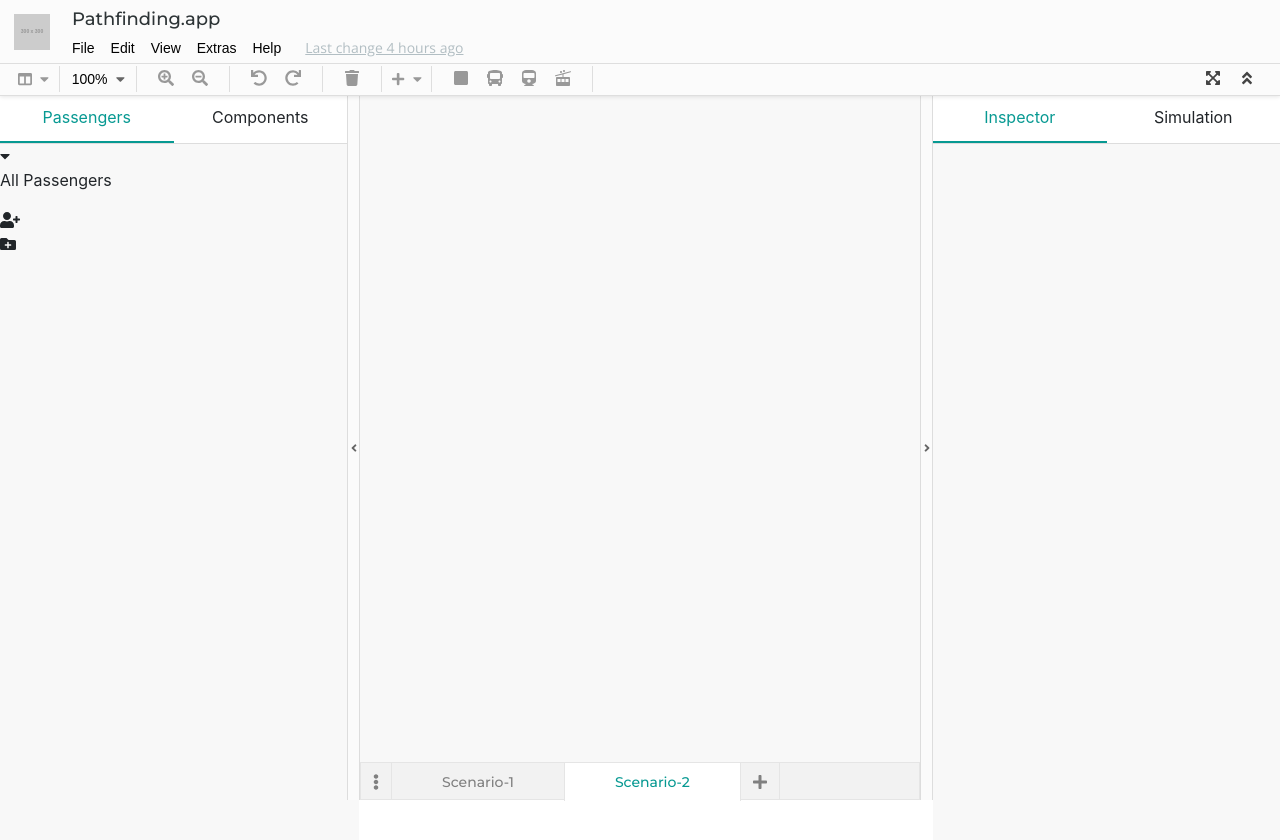
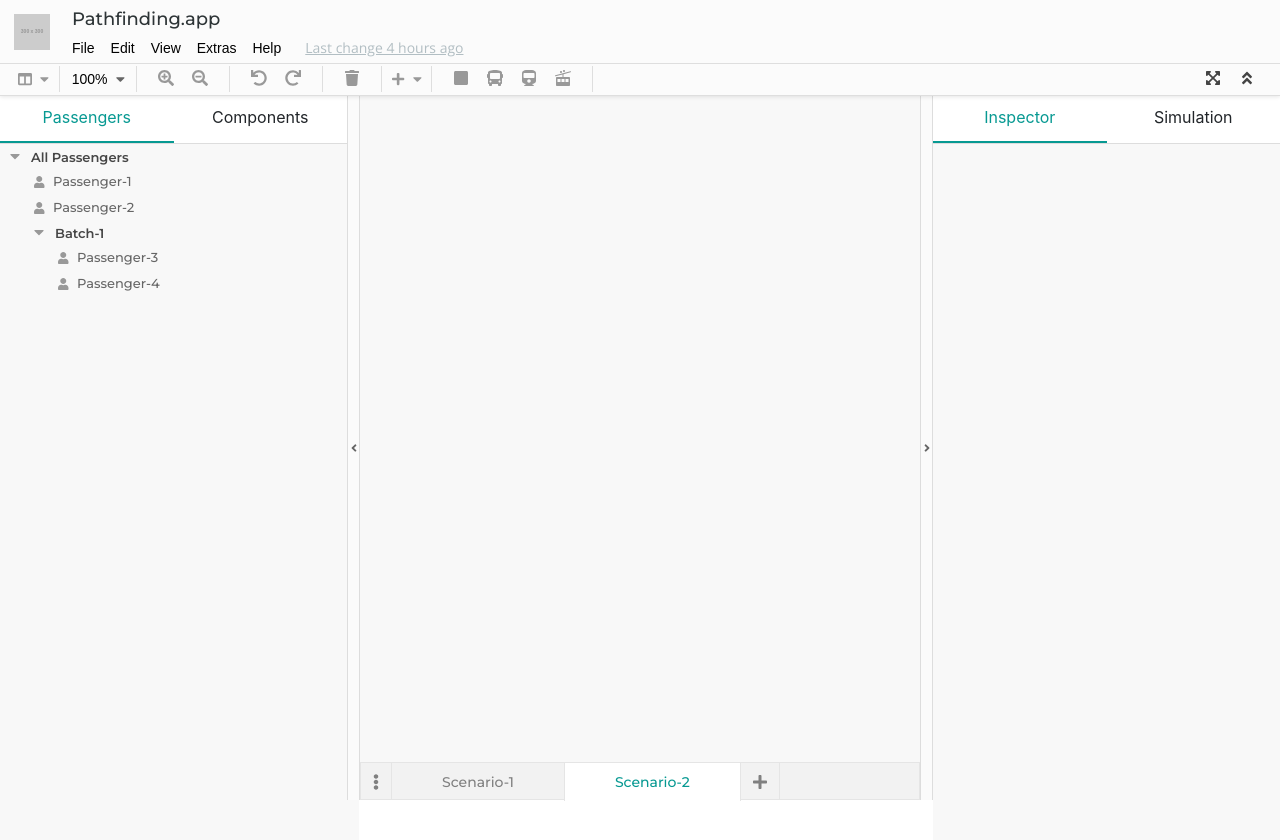
Before and after one commit to marknoone/pathfinding.app, a React (Create React App) app: page / in a window 1280 px wide. Shown: the top 840 px of the page. Built offline with nearby package versions, Linux system fonts and the light colour scheme.

Commit message:
Added passenger tree component

```diff
--- a/src/editor/components/leftPanel/components/passengerView/constants.ts
+++ b/src/editor/components/leftPanel/components/passengerView/constants.ts
@@ -27,8 +27,6 @@ export type PassengerDirectory = {
     id: number
     name: string
     children: number[]
-
-    isCollapsed: boolean
 }
 
 export type Passenger = {
--- a/src/editor/components/leftPanel/components/passengerView/passengerDirElem.tsx
+++ b/src/editor/components/leftPanel/components/passengerView/passengerDirElem.tsx
@@ -1,9 +1,9 @@
 import React, {useState, useMemo} from 'react';
+import { PassengerElement } from './passengerView';
 import { useSelector } from 'react-redux';
-import { IDProps } from './passengerView';
 import { AppState } from '../../../../../store';
-import { makeGetPassengerElemByIDPropsSelector } from './selectors'
-import { Passenger, PassengerDirectory, isPassengerDirectory } from './constants';
+import { makeGetChildElemsByIDSelector } from './selectors';
+import { PassengerDirectory, isPassengerDirectory } from './constants';
 import { FontAwesomeIcon } from '@fortawesome/react-fontawesome';
 import { faCaretRight, faCaretDown, faFolderPlus, faUserPlus } from '@fortawesome/free-solid-svg-icons';
 import {
@@ -12,34 +12,50 @@ import {
     DirName,
     HoverIcon,
     ChildrenList,
-    CollapseIcon
+    CollapseIcon,
+    Icon
 } from './passengerView.css';
 
-const PassengerDirectoryElement: React.FunctionComponent<IDProps> = (props) => {
+type PDProps = { dir: PassengerDirectory }
+const PassengerDirectoryElement: React.FunctionComponent<PDProps> = (props) => {
     const [isHovering, setIsHovering] = useState(false);
-    const getPassengerElemByIDProps = useMemo(makeGetPassengerElemByIDPropsSelector, [])
-    const dir = useSelector((state: AppState) =>
-        getPassengerElemByIDProps(state, props.id)) as PassengerDirectory
+    const [isCollapsed, setIsCollapsed] = useState(false);
+    const getChildElemsByID = useMemo(makeGetChildElemsByIDSelector, [])
+    const children = useSelector((state: AppState) => getChildElemsByID(state, props.dir.id))
+    console.log(children)
 
-    return <div
-            style={PassengerDirectoryStyle}
+    return <div style={PassengerDirectoryStyle} >
+        <div
             onMouseEnter={() => setIsHovering(true)}
             onMouseLeave={() => setIsHovering(false)}
+            onClick={() => { setIsCollapsed(!isCollapsed)}}
+            style={ListElement}
         >
-        <div style={ListElement}>
-            <div style={CollapseIcon}>
-                <FontAwesomeIcon icon={dir.isCollapsed?faCaretRight:faCaretDown}/>
+            <div style={{...CollapseIcon, ...(isCollapsed && {padding: '0px 3px'})}}>
+                <FontAwesomeIcon icon={!isCollapsed?faCaretDown:faCaretRight}/>
             </div>
-            <p style={DirName}>{dir.name}</p>
-            <div style={HoverIcon}>
-                <div style={{}}><FontAwesomeIcon icon={faUserPlus} /></div>
-                <div style={{}}><FontAwesomeIcon icon={faFolderPlus} /></div>
-            </div>
+            <p style={DirName}>{props.dir.name}</p>
+            {
+                isHovering?
+                    <div style={HoverIcon}>
+                        <div style={{...Icon, fontSize: '11px'}}><FontAwesomeIcon icon={faUserPlus} /></div>
+                        <div style={{...Icon, fontSize: '15px'}}><FontAwesomeIcon icon={faFolderPlus} /></div>
+                    </div>
+                : null
+            }
         </div>
         {
-            !dir.isCollapsed?
+            !isCollapsed?
             <div style={ChildrenList}>
-
+                {
+                    children.map( (child) => {
+                        if(isPassengerDirectory(child)){
+                            return <PassengerDirectoryElement key={child.id} dir={child} />
+                        } else {
+                            return <PassengerElement key={child.id} passenger={child} />
+                        }
+                    })
+                }
             </div>:
             null
         }
--- a/src/editor/components/leftPanel/components/passengerView/passengerView.css.tsx
+++ b/src/editor/components/leftPanel/components/passengerView/passengerView.css.tsx
@@ -4,22 +4,75 @@ export const BaseStyle: CSS.Properties = {
 }
 
 export const PassengerDirectoryStyle: CSS.Properties = {
+    verticalAlign: 'top',
+    cursor: 'pointer'
 }
 
 export const PassengerElementStyle: CSS.Properties = {
+    height: '26px',
+    padding: '0px 8px'
+}
+
+export const PassengerIcon: CSS.Properties = {
+    display: "inline-block",
+    width: "16px",
+    fontSize: "12px",
+    lineHeight: '22px',
+    color: '#999',
+    paddingLeft: '2px'
+}
+
+export const PassengerP: CSS.Properties = {
+    display: 'inline-block',
+    fontFamily: "'Montserrat', sans-serif",
+    fontSize: '13px',
+    fontWeight: 500,
+    color: '#666',
+    margin: 0,
+    paddingLeft: '5px'
 }
 
 export const ListElement: CSS.Properties = {
+    padding: "0px 10px",
+    height: '24px',
+    verticalAlign: 'top'
 }
 
 export const CollapseIcon: CSS.Properties = {
+    display: "inline-block",
+    width: "16px",
+    fontSize: "16px",
+    lineHeight: '22px',
+    color: '#999'
 }
 
 export const DirName: CSS.Properties = {
+    display: 'inline-block',
+    fontFamily: "'Montserrat', sans-serif",
+    fontSize: '13px',
+    fontWeight: 600,
+    color: '#464646',
+    margin: 0,
+    paddingLeft: '5px'
 }
 
 export const HoverIcon: CSS.Properties = {
+    display: 'inline-block',
+    float: 'right',
+    verticalAlign: 'top',
+    paddingRight: '8px'
+}
+
+export const Icon: CSS.Properties = {
+    display: 'inline-block',
+    color: '#999',
+    margin: '0px 6px',
+    cursor: 'pointer',
+    lineHeight: '28px',
+    verticalAlign: 'top'
 }
 
 export const ChildrenList: CSS.Properties = {
+    paddingBottom: '4px',
+    paddingLeft: '24px'
 }
--- a/src/editor/components/leftPanel/components/passengerView/passengerView.tsx
+++ b/src/editor/components/leftPanel/components/passengerView/passengerView.tsx
@@ -1,27 +1,34 @@
-import React, { useState } from 'react';
-import PassengerDirectoryElement from './passengerDirElem'
+import { useSelector } from 'react-redux';
+import React, { useState, useMemo } from 'react';
+import PassengerDirectoryElement from './passengerDirElem';
+import { makeGetPassengerElemByIDSelector } from './selectors';
+import { PassengerDirectory, Passenger } from './constants';
+import { FontAwesomeIcon } from '@fortawesome/react-fontawesome';
+import { faUser } from '@fortawesome/free-solid-svg-icons';
+import { AppState } from '../../../../../store';
 import {
     BaseStyle,
-    PassengerElementStyle
+    PassengerElementStyle,
+    PassengerIcon,
+    PassengerP
 } from './passengerView.css';
 
-export type IDProps = {
-    id: number
-}
+const PassengerView: React.FunctionComponent = (props) => {
+    const getPassengerElemByID = useMemo(makeGetPassengerElemByIDSelector, [])
+    const dir = useSelector((state: AppState) =>
+        getPassengerElemByID(state, 0)) as PassengerDirectory
 
-const PassengerView: React.FunctionComponent = (props) => {
     return <div style={BaseStyle}>
-        <PassengerDirectoryElement id={0}/>
+        <PassengerDirectoryElement key={0} dir={dir}/>
     </div>;
 }
 
-
-const PassengerElement: React.FunctionComponent<IDProps> = (props) => {
-    const [isHovering, setIsHovering] = useState(false)
-    return <div style={PassengerElementStyle}>
-
+type PProps = { passenger: Passenger }
+export const PassengerElement: React.FunctionComponent<PProps> = (props) =>
+    <div style={PassengerElementStyle}>
+        <div style={PassengerIcon}><FontAwesomeIcon icon={faUser} /></div>
+        <p style={PassengerP}>{props.passenger.name}</p>
     </div>
-}
 
 
 export default PassengerView;
--- a/src/editor/components/leftPanel/components/passengerView/reducer.ts
+++ b/src/editor/components/leftPanel/components/passengerView/reducer.ts
@@ -8,7 +8,6 @@ const initialState: PassengerState = {
             id: 0,
             name: "All Passenger Trips",
             children: [],
-            isCollapsed: false,
         }
     }
 }
--- a/src/editor/components/leftPanel/components/passengerView/selectors.ts
+++ b/src/editor/components/leftPanel/components/passengerView/selectors.ts
@@ -1,7 +1,6 @@
 import { createSelector } from 'reselect';
 import { AppState } from '../../../../../store';
-import { PassengerState, PassengerTree, Passenger, PassengerDirectory } from './constants';
-import { IDProps } from './passengerView';
+import { PassengerState, PassengerTree, Passenger, PassengerDirectory, isPassengerDirectory } from './constants';
 
 const getPassengerState = (state: AppState) => state.scenario.scenarios[state.scenario.activeScenarioIdx].passengers
 export const getPassengerTree = createSelector<AppState, PassengerState, PassengerTree>(
@@ -9,7 +8,19 @@ export const getPassengerTree = createSelector<AppState, PassengerState, Passeng
     (s: PassengerState) => s.tree
 );
 
-export const makeGetPassengerElemByIDPropsSelector = () => createSelector(
+export const makeGetPassengerElemByIDSelector = () => createSelector(
         [ getPassengerState, (_: any, id:number) => id ],
         (s: PassengerState, id) => s.tree[id]
 );
+
+export const makeGetChildElemsByIDSelector = () => createSelector(
+        [ getPassengerState, (_: any, id:number) => id ],
+        (s: PassengerState, id) => {
+            const item = s.tree[id]
+            if(isPassengerDirectory(item)) {
+                return item.children.map((idx: number) => s.tree[idx])
+            } else {
+                return []
+            }
+        }
+);
--- a/src/editor/reducer.ts
+++ b/src/editor/reducer.ts
@@ -40,14 +40,14 @@ const initialState = {
         }},
 
         passengers: { nextId: 6, tree: {
-            0 : {id: 0, name: "All Passengers", isCollapsed: false, isHovering: false, children: [1, 2, 3]},
+            0 : {id: 0, name: "All Passengers", children: [1, 2, 3]},
 
-            1 : {id: 1, name: "Passenger-1", start: 2, destination: 4, tod: 38000, isHovering: false},
-            2 : {id: 2, name: "Passenger-2", start: 1, destination: 3, tod: 39000, isHovering: false},
-            3 : {id: 3, name: "Batch-1", isCollapsed: false, isHovering: false, children: [3, 4]},
+            1 : {id: 1, name: "Passenger-1", start: 2, destination: 4, tod: 38000},
+            2 : {id: 2, name: "Passenger-2", start: 1, destination: 3, tod: 39000},
+            3 : {id: 3, name: "Batch-1", children: [4, 5]},
 
-            4 : {id: 4, name: "Passenger-3", start: 4, destination: 1, tod: 34000, isHovering: false},
-            5 : {id: 5, name: "Passenger-4", start: 5, destination: 3, tod: 32000, isHovering: false},
+            4 : {id: 4, name: "Passenger-3", start: 4, destination: 1, tod: 34000},
+            5 : {id: 5, name: "Passenger-4", start: 5, destination: 3, tod: 32000},
         } as PassengerTree },
 
         simulationConfig: {
```
